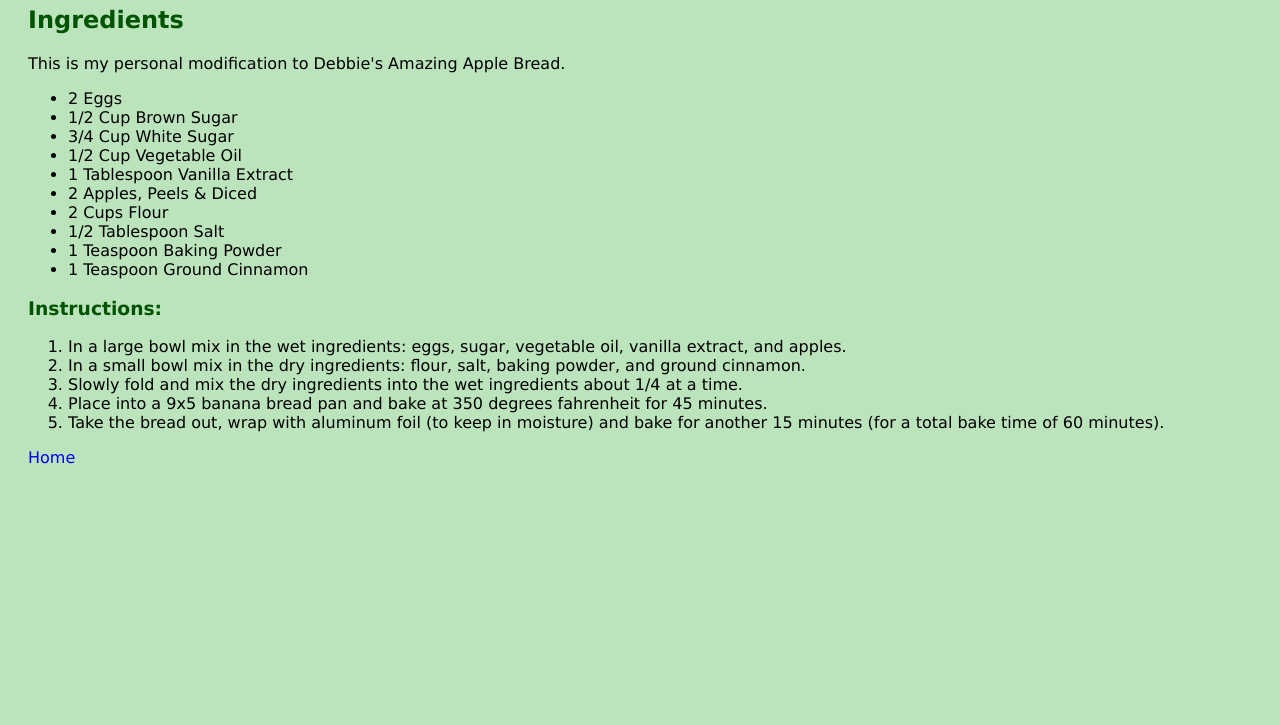
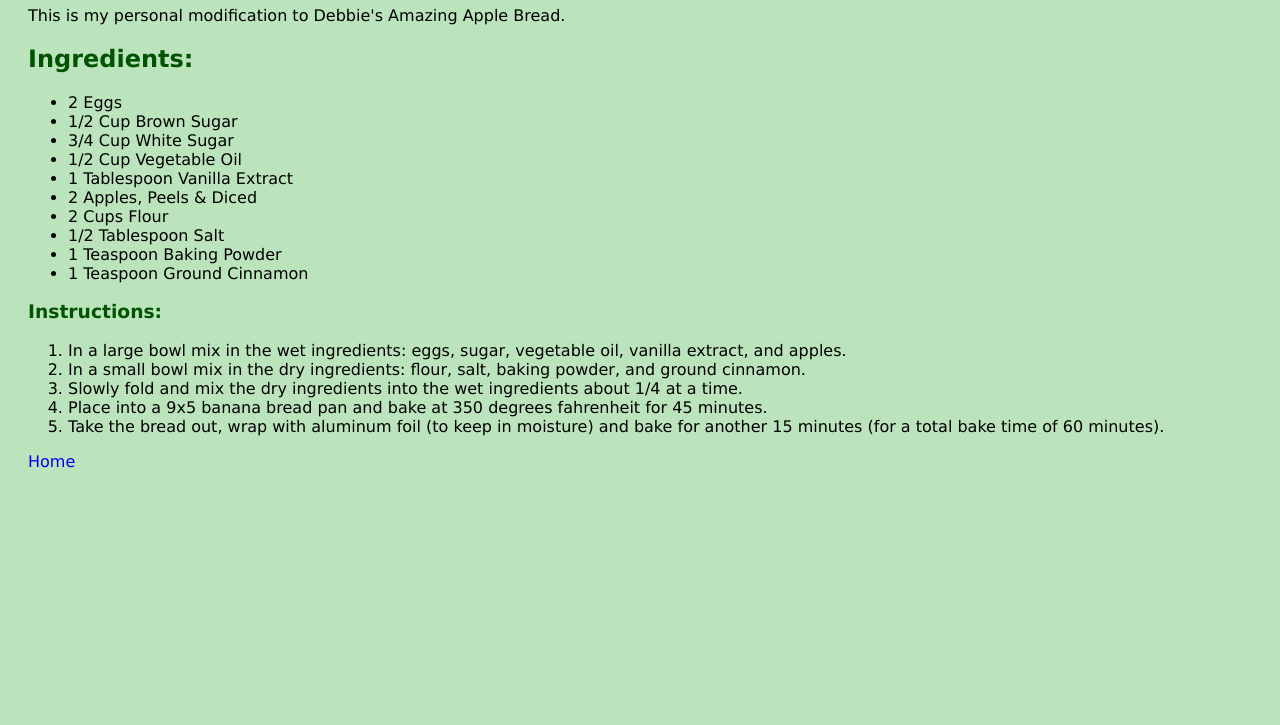
Before and after one commit to Dasaru/odin-recipes, a plain HTML site: page recipes/appleBread.html in a window 1280 px wide. Shown: the part 75-800 px from the top of the page. Drawn offline with Linux system fonts and the light colour scheme.

Commit message:
Move recipe descriptions out of ingredients list
The recipe description is not part of the ingredients list and thus
is moved above it.

```diff
--- a/recipes/appleBread.html
+++ b/recipes/appleBread.html
@@ -7,8 +7,8 @@
 </head>
 <body>
     <h1>Debbie's Amazing Apple Bread</h1>
-    <h2>Ingredients</h2>
     <p>This is my personal modification to Debbie's Amazing Apple Bread.</p>
+    <h2>Ingredients:</h2>
     <ul>
         <li>2 Eggs</li>
         <li>1/2 Cup Brown Sugar</li>
```
Also changed, not shown: recipes/bananaBread.html (+1 -1 lines), recipes/cornbread.html (+1 -1 lines).
